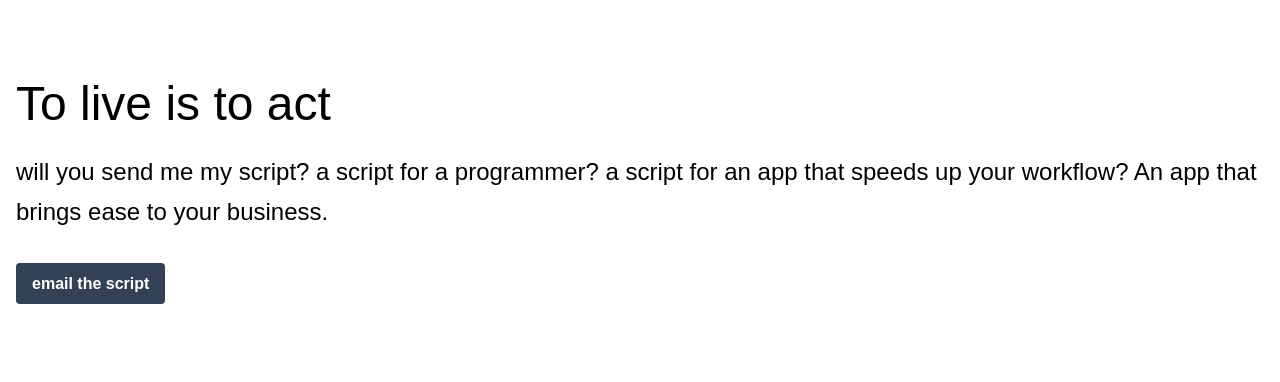
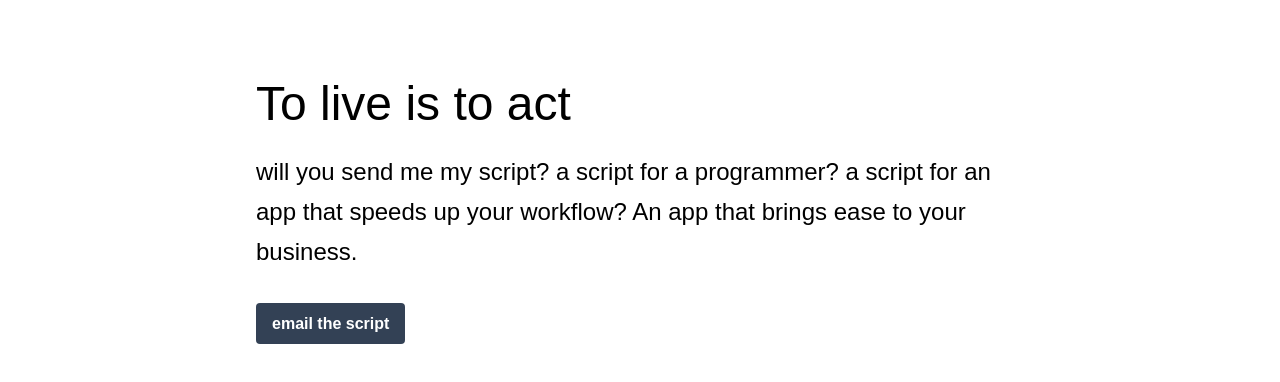
Before and after one commit to Haiz14/haiz14.github.io, a SvelteKit app: page / in a window 1280 px wide. Shown: the top 382 px of the page. Built offline with nearby package versions, Linux system fonts and the light colour scheme.

Commit message:
fixd: top padding on igger screens

```diff
--- a/src/routes/+page.svelte
+++ b/src/routes/+page.svelte
@@ -2,7 +2,7 @@
 	import content from "$lib/content.json";
 </script>
 
-<div class="my-20 mx-4 space-y-10">
+<div class="my-20 mx-6 md:mx-[10%] lg:mx-[20%] space-y-10">
 	<div class="space-y-6">
 		<h1 class="text-5xl"> {content.quote} </h1>
 		<h4 class="text-2xl leading-10"> {content.quote_expansion} </h4>
```
